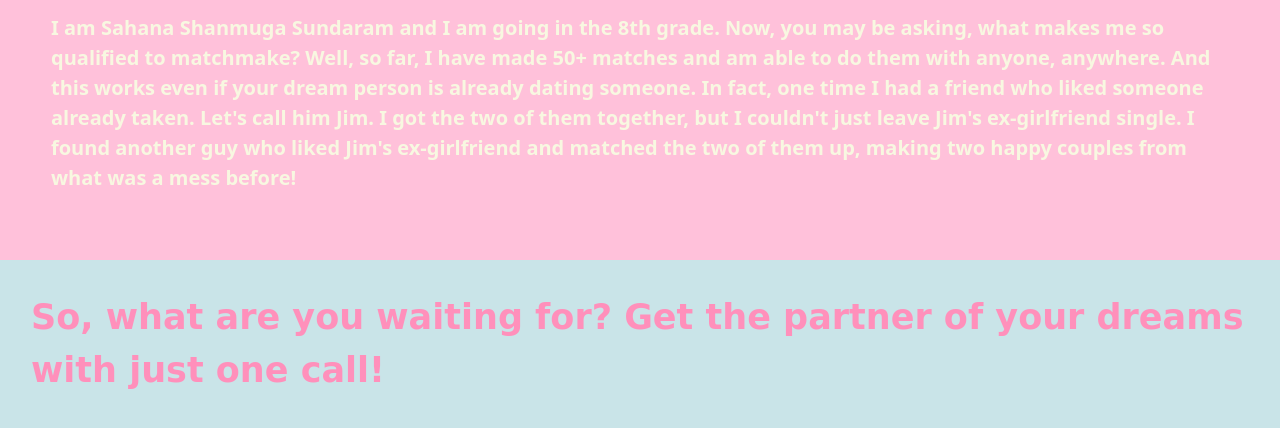
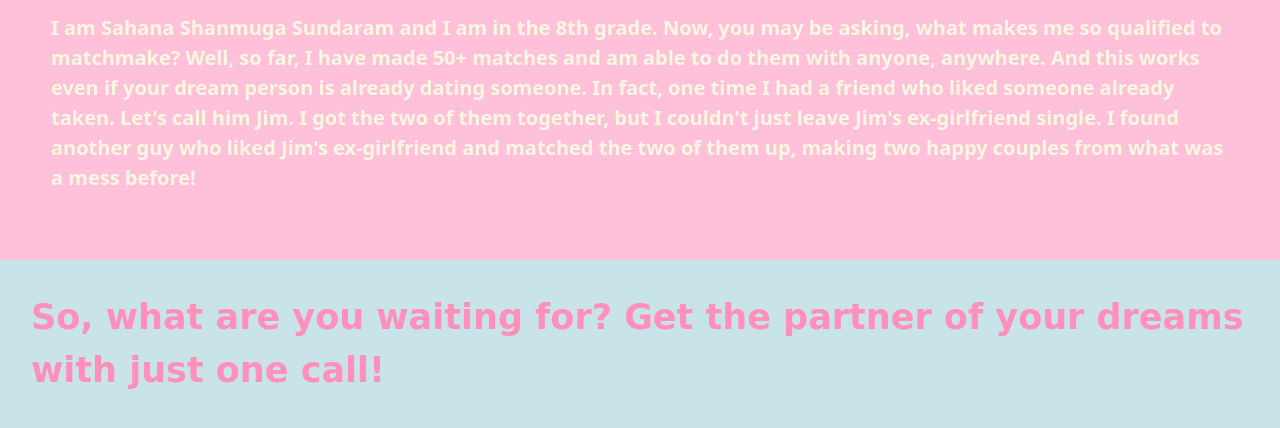
Before and after one commit to vedanthsuresh/swipe2soul, a plain HTML site: page index.html in a window 1280 px wide. Shown: the part 728-1156 px from the top of the page. Drawn offline with nearby package versions, Linux system fonts and the light colour scheme; a web font is replaced by a local one.

Commit message:
Change bio

```diff
--- a/index.html
+++ b/index.html
@@ -34,7 +34,7 @@
         But Who Am I?
       </p>
       <p class="bio-text">
-        I am Sahana Shanmuga Sundaram and I am going in the 8th grade.
+        I am Sahana Shanmuga Sundaram and I am in the 8th grade.
         Now, you may be asking, what makes me so qualified to matchmake?
         Well, so far, I have made 50+ matches and am able to do them with anyone, anywhere.
         And this works even if your dream person is already dating someone.
```
